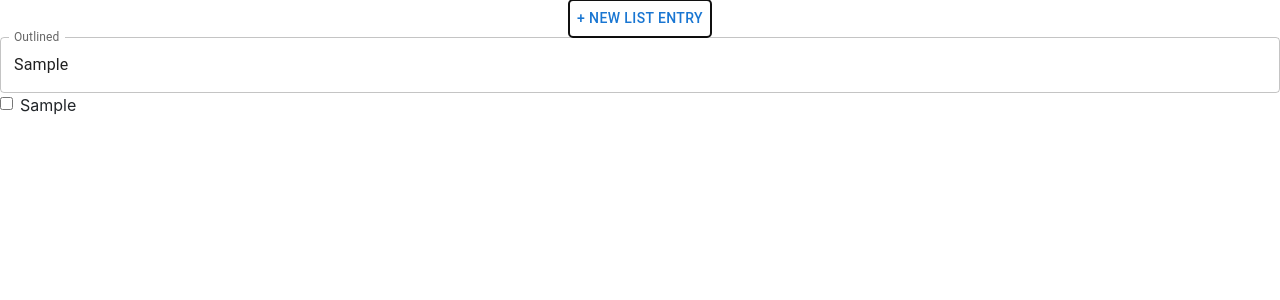
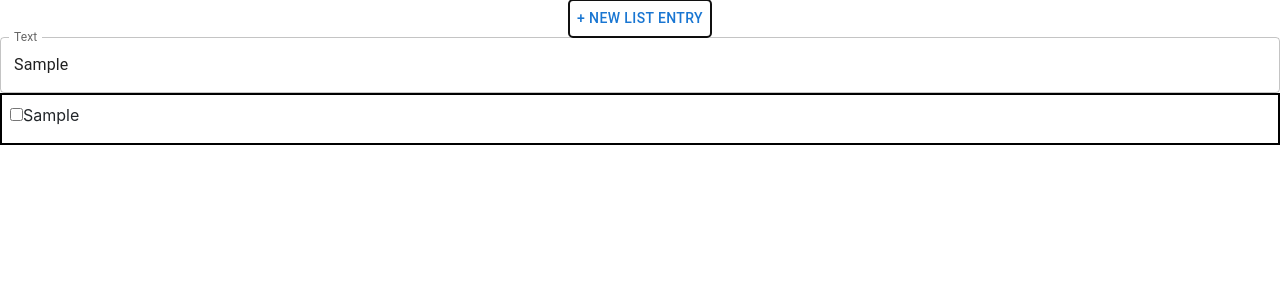
Before and after one commit to myr124/ToDoList, a React (Vite) app: page / in a window 1280 px wide. Both pictures are taken after typing "Sample" into the empty fields and a click on the button "+ NEW LIST ENTRY". Shown: the top 300 px of the page. Built offline with nearby package versions, Linux system fonts and the light colour scheme.

Commit message:
Changed To-Do Logic and made checkbox input strikethrough todo items

```diff
--- a/src/App.tsx
+++ b/src/App.tsx
@@ -4,6 +4,7 @@ import MatButton from "./components/MatButton";
 import { TextField } from "@mui/material";
 
 const App = () => {
+  const [id, setId] = useState(0);
   const [text, setText] = useState("");
   const [todoItems, setTodoItems] = useState<TodoItem[]>([]);
   const inputRef = useRef<HTMLInputElement>(null);
@@ -21,15 +22,20 @@ const App = () => {
         <MatButton onClick={()=>{
           const name: string | undefined= text;
           if (name) {
-            const todo: TodoItem = {name};
+            const todo: TodoItem = {
+              id: id,
+              name,
+              checked: false
+            };
             // setTodoItems((prev)=>[todo,...prev]);
             setTodoItems([todo,...todoItems]);
+            setId(id+1);
             // setTodoItems([todo,...todoItems]);
           }
         }}></MatButton>
       </div>
-      <TextField id="outlined-basic" label="Outlined" variant="outlined" onChange={(e)=>setText(e.target.value)}ref={inputRef}></TextField>
-      <TodoListComponent list={todoItems}/>
+      <TextField id="outlined-basic" label="Text" variant="outlined" onChange={(e)=>setText(e.target.value)}ref={inputRef}></TextField>
+      <TodoListComponent list={todoItems} setList={setTodoItems}/>
       {/*ask fofr name and desc and call setTodoItems and add rhe new itm to the end*/}
     </div>
   );
--- a/src/components/ToDo.tsx
+++ b/src/components/ToDo.tsx
@@ -1,8 +1,9 @@
 // import { useState } from "react";
-
 // const [ToDoitems, SetTodoItems] = useState([]);
 
-export type TodoItem = { name: string};
+import { Dispatch, Fragment, SetStateAction } from "react";
+
+export type TodoItem = { id: number, name: string, checked: boolean };
 
 interface ITodoProps {
   item: TodoItem;
@@ -10,21 +11,19 @@ interface ITodoProps {
 
 interface ITodoListProps {
   list: TodoItem[];
+  setList: Dispatch<SetStateAction<TodoItem[]>>
 }
 
-export const TodoListComponent = ({ list }: ITodoListProps) => {
-  return list.map((e,i) => <TodoComponent item={e} key={i}/>);
+
+
+export const TodoListComponent = ({ list, setList }: ITodoListProps) => {
+
+  return list.map((item, i) => <Fragment key={i}>
+    <div className="border-solid border-2 border-black p-2">
+      <input type="checkbox" onClick={() => {
+        setList((prevList) => prevList.map(mapItem => mapItem.id == item.id ? { ...mapItem, checked: !mapItem.checked } : mapItem));
+      }} />
+      {item.checked ? <label className="line-through ">{item.name}</label> : <label className="">{item.name}</label>}
+    </div>
+  </Fragment>);
 };
-
-export const TodoComponent = ({ item }: ITodoProps) => {
-  return (
-
-    <div className="form-check">
-    <input className="form-check-input" type="checkbox" value="" id="flexCheckDefault" />
-    <label className="form-check-label" htmlFor="flexCheckDefault">
-    {item.name}
-    </label>
-    </div>
-
-  );
-};
```
